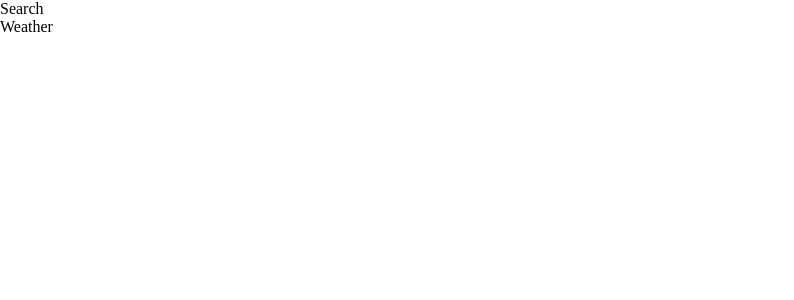
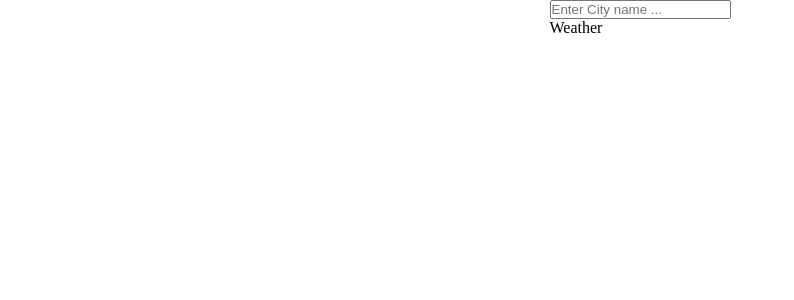
Before and after one commit to Khvede93/Weather, a React (Vite) app: page / in a window 1280 px wide. Shown: the top 300 px of the page, without its empty margins (0-794 px from the left). Built offline with nearby package versions, Linux system fonts and the light colour scheme.

Commit message:
temp stucture for search component

```diff
--- a/src/App.css
+++ b/src/App.css
@@ -0,0 +1,6 @@
+.app {
+  display: flex;
+  flex-direction: column;
+  align-items: center;
+  width: 100%;
+}
--- a/src/App.jsx
+++ b/src/App.jsx
@@ -4,7 +4,7 @@ import { Weather } from './components';
 
 function App() {
   return (
-    <div>
+    <div className='app'>
       <Weather />
     </div>
   );
--- a/src/components/search-city/Search.jsx
+++ b/src/components/search-city/Search.jsx
@@ -1,5 +1,16 @@
 import React from 'react';
 
-export const Search = () => {
-  return <div>Search</div>;
+export const Search = ({ search, setSearch }) => {
+  return (
+    <div className='search'>
+      <input
+        type='text'
+        name='search'
+        className='city-search'
+        placeholder='Enter City name ...'
+        value={search}
+        onChange={(e) => setSearch(e.target.value)}
+      />
+    </div>
+  );
 };
```
